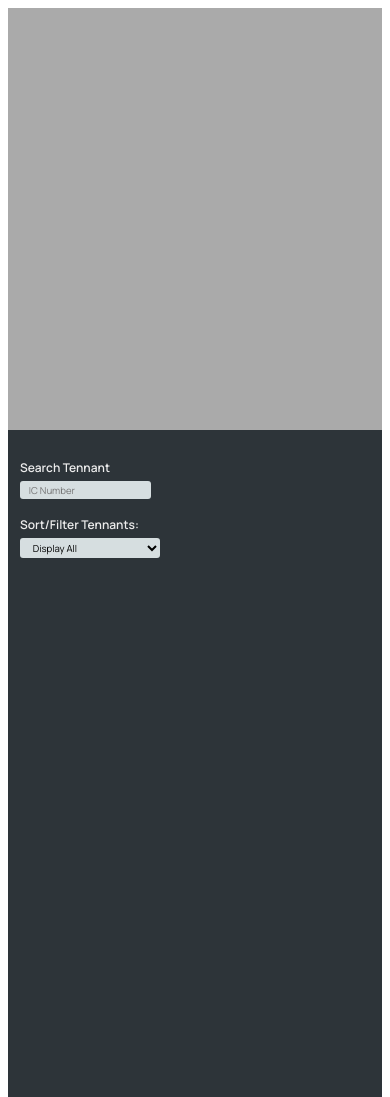
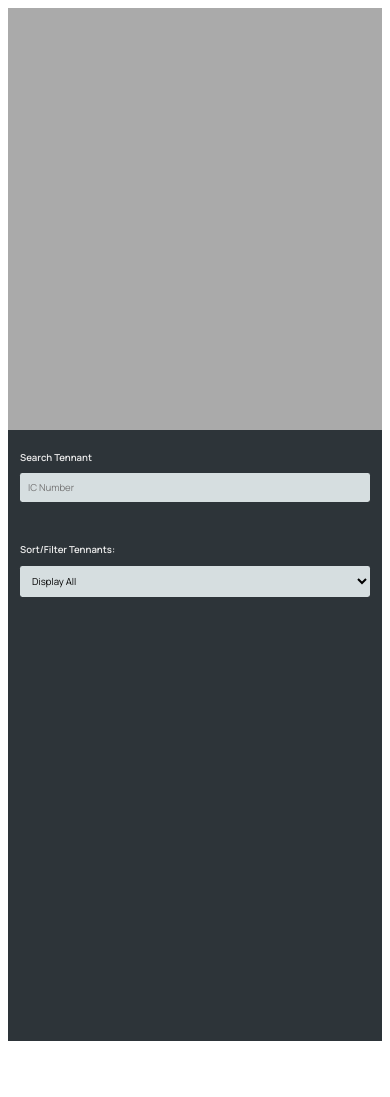
Before and after one commit to Imtiaz277/geolocationAPIPractice, a plain HTML site: page index.html in a window 390 px wide. Shown: the top 1097 px of the page. After the commit the page ends 1049 px from the top, so only its background shows below. Drawn offline with nearby package versions, Linux system fonts and the light colour scheme.

Commit message:
Update styles.css

```diff
--- a/styles.css
+++ b/styles.css
@@ -50,22 +50,38 @@ a:visited {
     flex-direction: column;
 }
 
-.logo {
-    height: 5.2rem;
-    align-self: center;
-    margin-bottom: 4rem;
-}
-
 /* workouts */
 .details {
     list-style: none;
-    height: 77vh;
+    height: 60vh;
     overflow-y: scroll;
     overflow-x: hidden;
 }
 
+/* .details::-webkit-scrollbar {
+    width: 0;
+} */
+
+/* width */
 .details::-webkit-scrollbar {
-    width: 0;
+    width: 1rem;
+}
+
+/* Track */
+.details::-webkit-scrollbar-track {
+    box-shadow: inset 0 0 5px var(--color-light--1);
+    border-radius: 0.3rem;
+}
+
+/* Handle */
+.details::-webkit-scrollbar-thumb {
+    background-color: var(--color-light--3);
+    border-radius: 0.3rem;
+}
+
+/* Handle on hover */
+.details::-webkit-scrollbar-thumb:hover {
+    background-color: var(--color-light--1);
 }
 
 .detail {
@@ -103,19 +119,19 @@ a:visited {
 }
 
 .form__label {
-    margin-top: 2rem;
-    margin-bottom: 1.5rem;
-    font-size: 1.5rem;
+    margin-bottom: 1rem;
+    font-size: 2rem;
     font-weight: 600;
 }
 
 .form__input {
-    width: fit-content;
-    padding: 0.3rem 1.1rem;
+    width: 100%;
+    padding: 1rem;
+    margin-bottom: 4rem;
     font-family: inherit;
-    font-size: 1.4rem;
+    font-size: 1.5rem;
     border: none;
-    border-radius: 3px;
+    border-radius: 0.3rem;
     background-color: var(--color-light--3);
     transition: all 0.2s;
 }
@@ -183,13 +199,17 @@ a:visited {
         width: 100%;
     }
 
-    .form__row {
-        flex-direction: column;
-        align-items: flex-start;
+    .form__label {
+        margin-bottom: 0.5rem;
+        font-size: 1.8rem; /* Slightly larger font */
     }
 
-    .form__label {
-        margin-bottom: 0.5rem;
+    .form__input {
+        width: 100%; /* Full width */
+    }
+
+    .details {
+        height: 50rem;
     }
 }
 
@@ -208,12 +228,14 @@ a:visited {
         margin-bottom: 2rem;
     }
 
-    .form__input {
-        font-size: 1.2rem;
+    .form__label {
+        font-size: 1.2rem; /* Smaller font for mobile */
+        margin-top: 1rem;
+        margin-bottom: 1rem;
     }
 
-    .workout {
-        grid-template-columns: 1fr 1fr;
+    .form__input {
+        font-size: 1.2rem; /* Adjusted font size */
     }
 
     #map {
```
